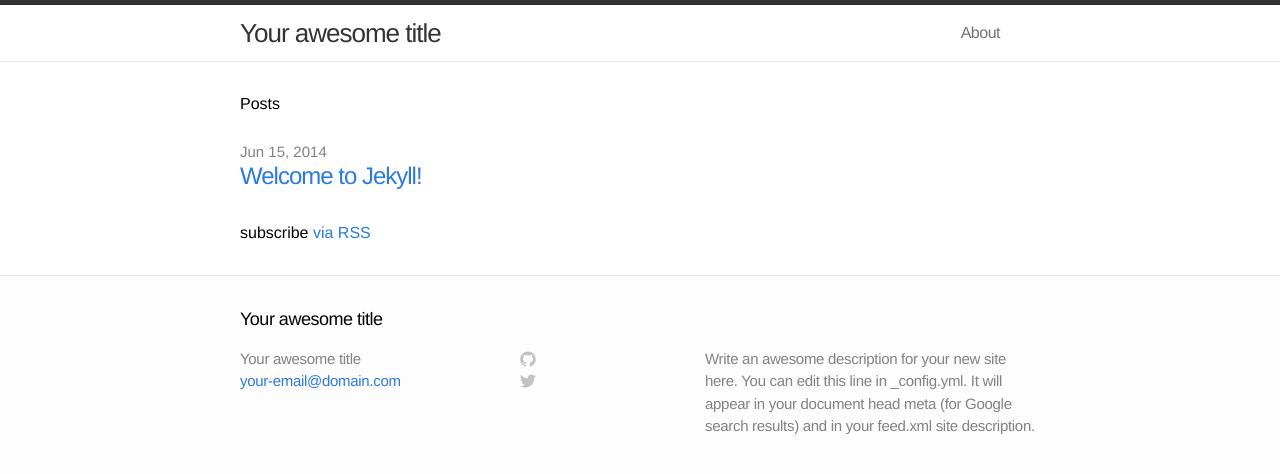
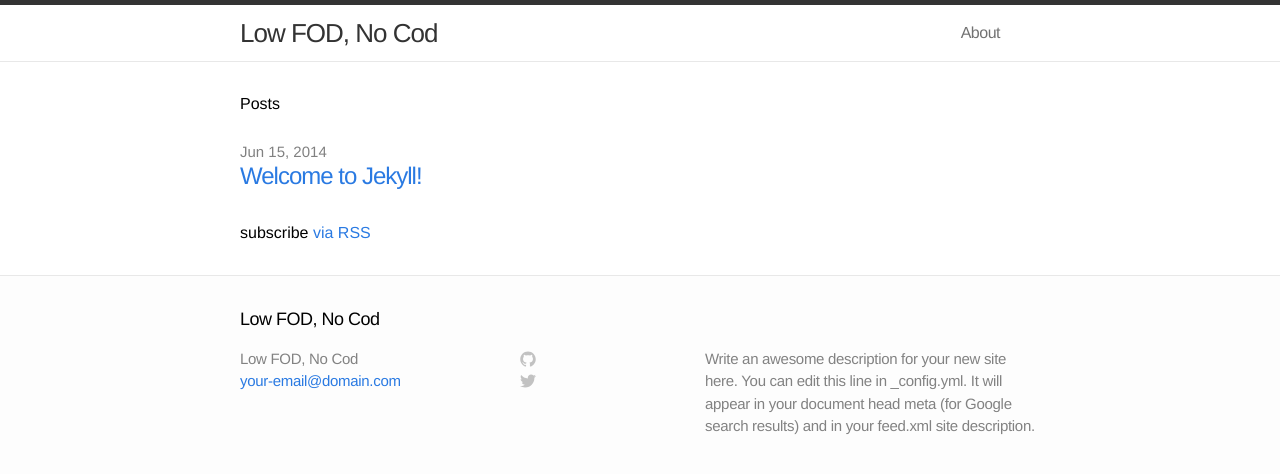
Before and after one commit to Geeze-Louise/lowfodnocod.kiwi, a Jekyll site: the page built from index.html, in a window 1280 px wide. Shown: the top 474 px of the page. Built offline with Jekyll 4.4.1, drawn with Linux system fonts in a browser that asks for light colours.

Commit message:
setbase url

```diff
--- a/_config.yml
+++ b/_config.yml
@@ -1,8 +1,8 @@
 # Site settings
-title: Your awesome title
+title: Low FOD, No Cod
 email: your-email@domain.com
 description: "Write an awesome description for your new site here. You can edit this line in _config.yml. It will appear in your document head meta (for Google search results) and in your feed.xml site description."
-baseurl: ""
+baseurl: "/lowfodnocod.kiwi"
 url: "http://yourdomain.com"
 
 # Build settings
```
